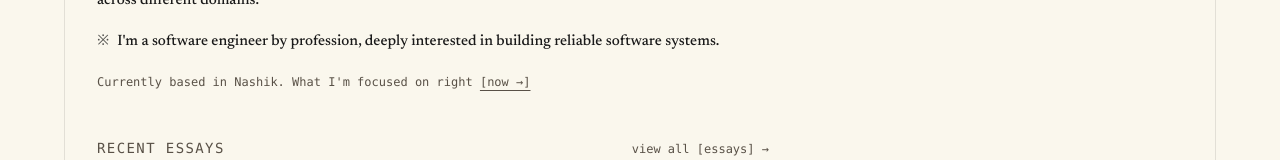
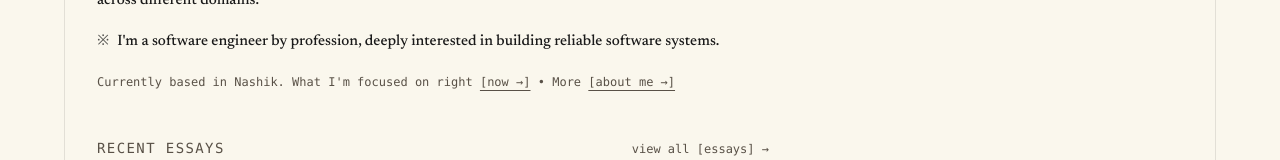
Before and after one commit to sahajdeepsingh651/sahajsingh, a Next.js app: page / in a window 1280 px wide. Shown: the part 188-348 px from the top of the page. Built offline with nearby package versions, Linux system fonts and the light colour scheme.

Commit message:
feat(home): add [about me ->] link to dispatch line

```diff
--- a/src/app/page.tsx
+++ b/src/app/page.tsx
@@ -21,6 +21,13 @@ export default function Home() {
                         className="underline underline-offset-4 hover:text-[var(--text-color)] transition-colors"
                     >
                         [now →]
+                    </Link>
+                    {" "}• More{" "}
+                    <Link
+                        href="/about"
+                        className="underline underline-offset-4 hover:text-[var(--text-color)] transition-colors"
+                    >
+                        [about me →]
                     </Link>
                 </p>
             </section>
```
